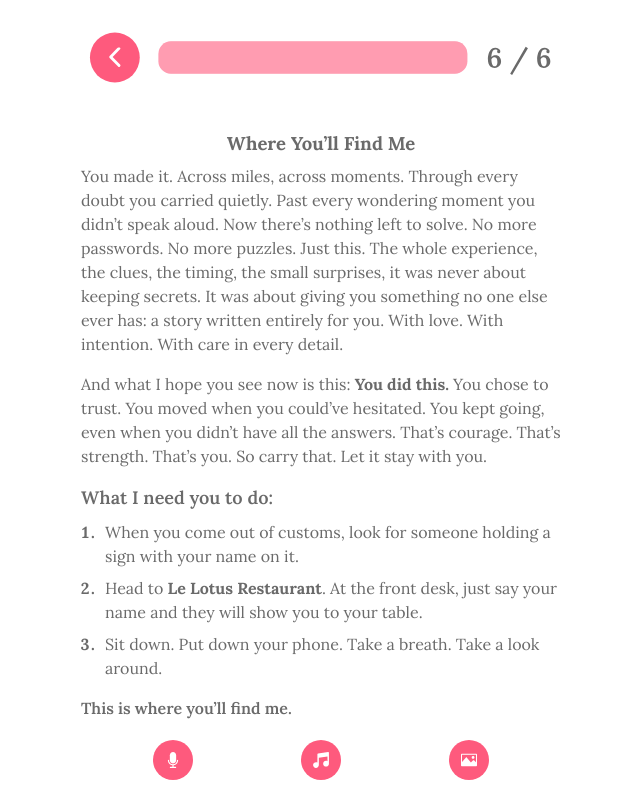
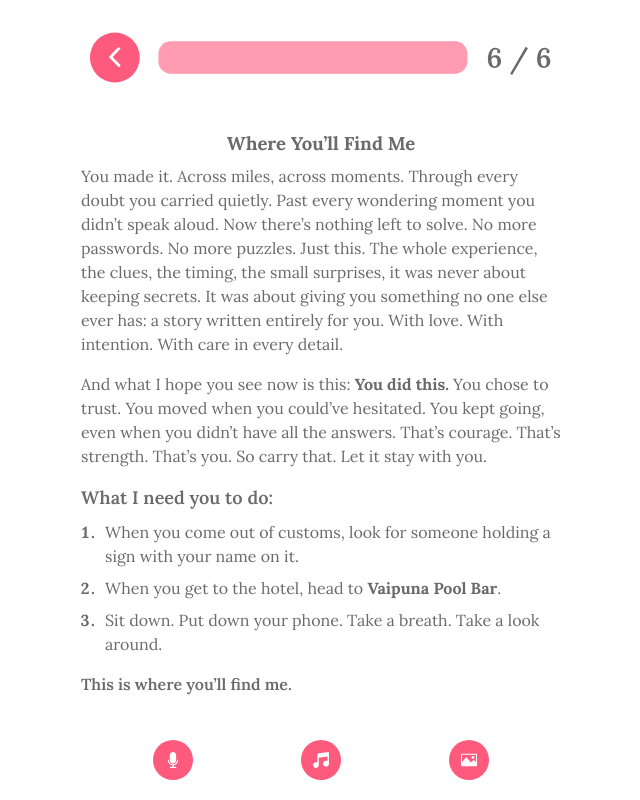
Before and after one commit to KevinMeldau/where-youll-find-me, a React (Vite) app: page /clue6 in a window 1280 px wide. Shown: the whole page, without its empty margins (319-959 px from the left). Built offline with nearby package versions, Linux system fonts and the light colour scheme.

Commit message:
Text edits

```diff
--- a/src/pages/Clue6.tsx
+++ b/src/pages/Clue6.tsx
@@ -31,7 +31,7 @@ const Clue6 = () => {
                   When you come out of customs, look for someone holding a sign with your name on it.
                </li>
                <li>
-                  Head to <span className="font-bold">Le Lotus Restaurant</span>. At the front desk, just say your name and they will show you to your table.
+                  When you get to the hotel, head to <span className="font-bold">Vaipuna Pool Bar</span>.
                </li>
                <li>
                   Sit down. Put down your phone. Take a breath. Take a look around.
```
